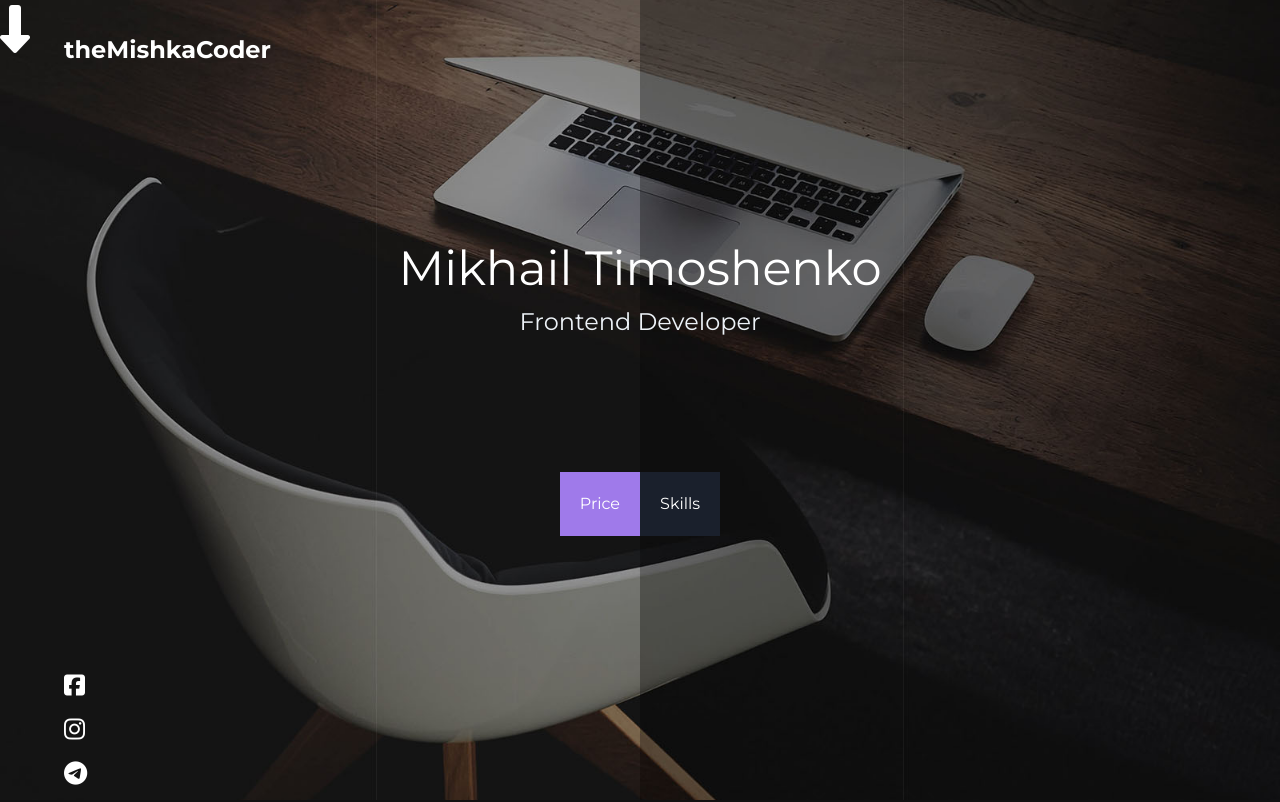
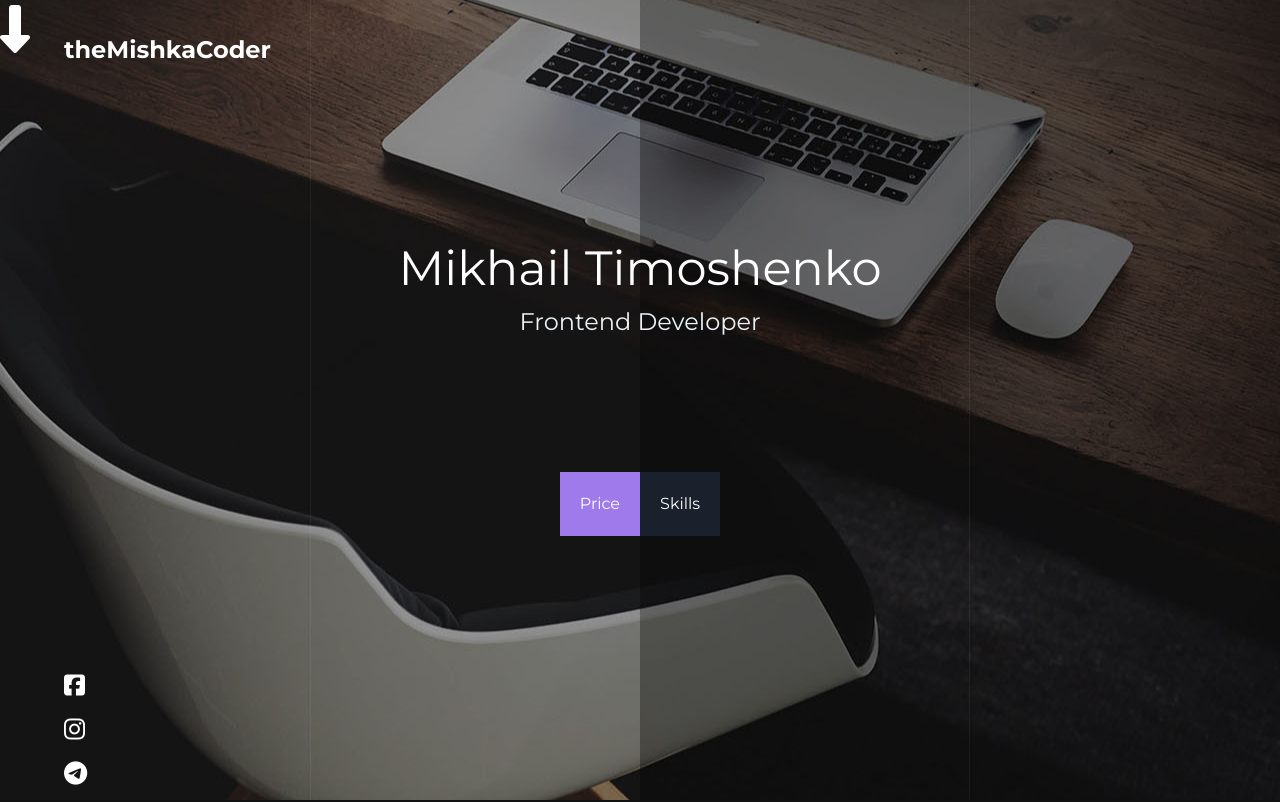
Before and after one commit to themishkaCoder/portfolio, a Nuxt app: page / in a window 1280 px wide. Shown: the top 802 px of the page. Built offline with nearby package versions, Linux system fonts and the light colour scheme.

Commit message:
first try to fix background

```diff
--- a/components/Header.vue
+++ b/components/Header.vue
@@ -49,7 +49,7 @@ export default {
 <style lang="scss">
   .background-img {
     background: url('../assets/header_background_final.jpg') no-repeat center;
-    background-size: cover;
+    // background-size: cover;
     background-attachment: fixed;
     // height: 100vh;
   }
```
